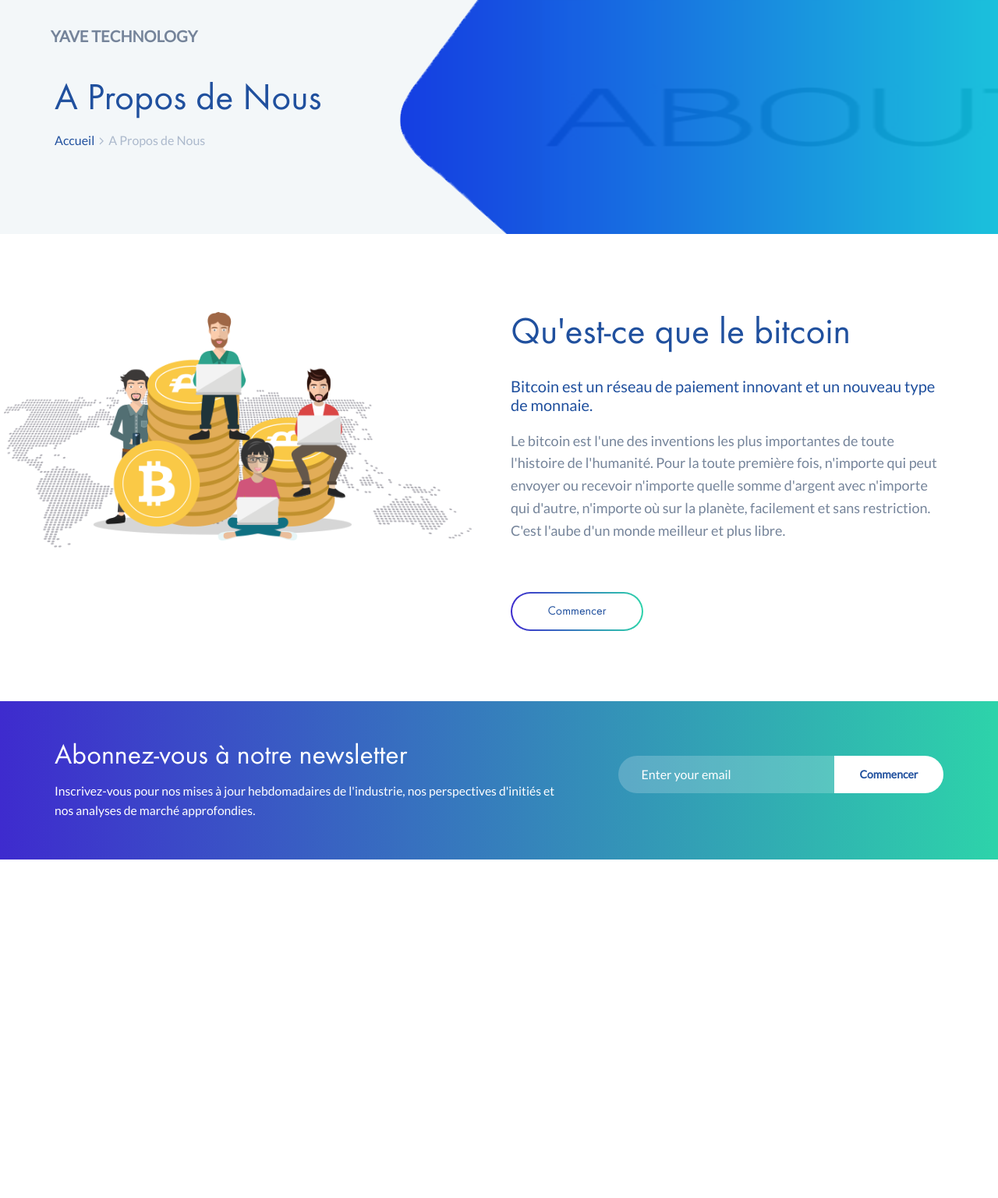
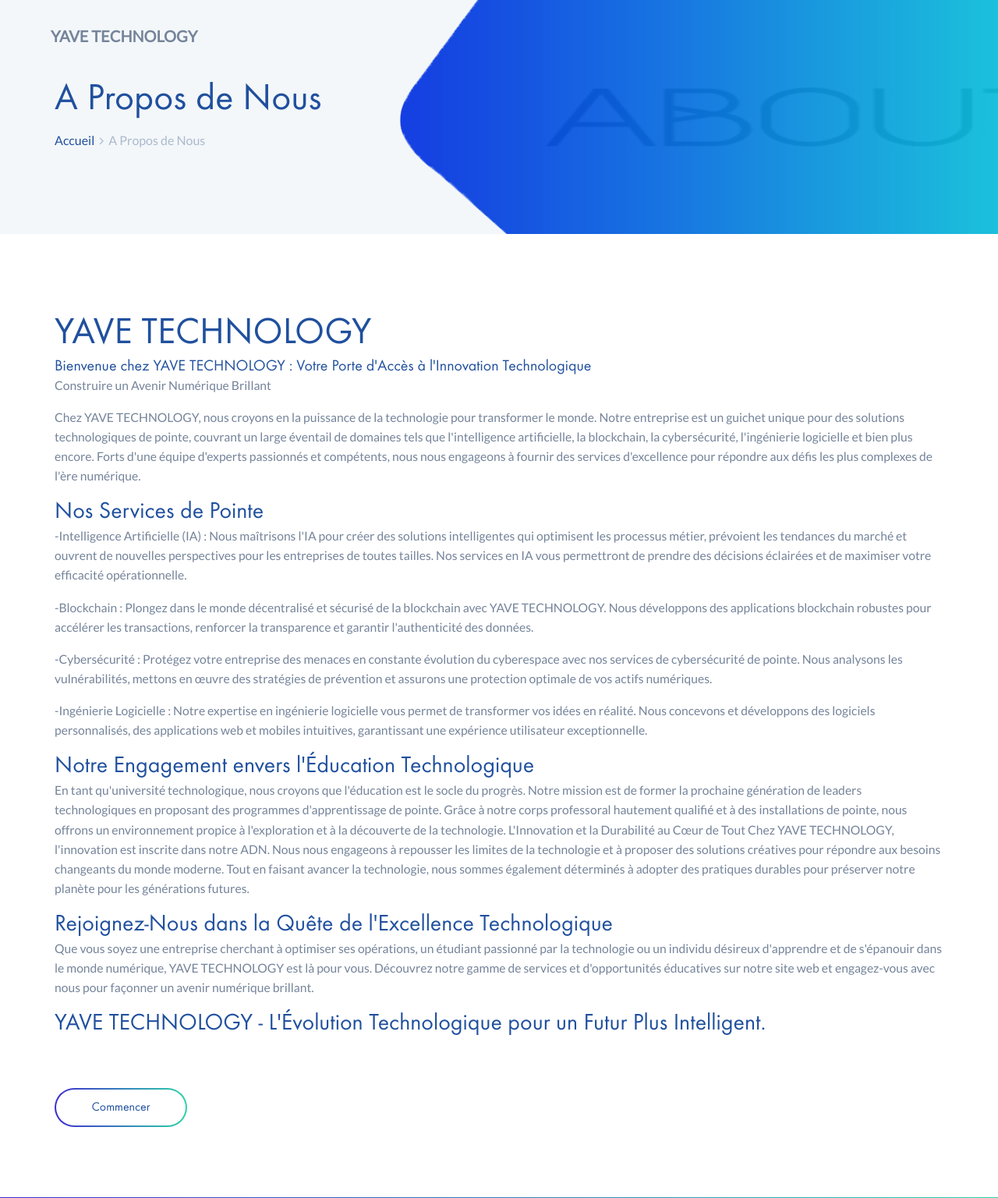
Before and after one commit to 1ne8ight/F_blockchain_website, a Flask app: page /about.html in a window 1280 px wide. Shown: the top 1536 px of the page at 78% size. Before the commit the page ends 1102 px from the top, so only its background shows below. Run offline with Flask 3, Linux system fonts and the light colour scheme; some libraries are stand-ins or nearby versions.

Commit message:
modifs pour a propos

```diff
--- a/application/templates/about.html
+++ b/application/templates/about.html
@@ -56,18 +56,71 @@
 	<!-- Section A propos-->
 	<section class="about-section spad">
 		<div class="container">
-			<div class="row">
-				<div class="col-lg-6 offset-lg-6 about-text">
-					<h2>Qu'est-ce que le bitcoin</h2>
-					<h5>Bitcoin est un réseau de paiement innovant et un nouveau type de monnaie.</h5>
-					<p>Le bitcoin est l'une des inventions les plus importantes de toute l'histoire de l'humanité. Pour la toute première fois, n'importe qui peut envoyer ou recevoir n'importe quelle somme d'argent avec n'importe qui d'autre, n'importe où sur la planète, facilement et sans restriction. C'est l'aube d'un monde meilleur et plus libre.</p>
+			<!-- <div class="row"> -->
+				<!-- <div class="col-lg-6 offset-lg-6 about-text"> -->
+					<h2>YAVE TECHNOLOGY</h2>
+					<h5>Bienvenue chez YAVE TECHNOLOGY : Votre Porte d'Accès à l'Innovation Technologique</h5>
+
+
+					<p>Construire un Avenir Numérique Brillant</p>
+
+					<p>Chez YAVE TECHNOLOGY, nous croyons en la puissance de la technologie pour transformer le monde. Notre
+						entreprise est un guichet unique pour des solutions technologiques de pointe, couvrant un large
+						éventail de domaines tels que l'intelligence artificielle, la blockchain, la cybersécurité,
+						l'ingénierie logicielle et bien plus encore. Forts d'une équipe d'experts passionnés et compétents,
+						nous nous engageons à fournir des services d'excellence pour répondre aux défis les plus complexes
+						de l'ère numérique.</p>
+
+					<h3>Nos Services de Pointe</h3>
+
+					<p>-Intelligence Artificielle (IA) : Nous maîtrisons l'IA pour créer des solutions intelligentes qui
+						optimisent les processus métier, prévoient les tendances du marché et ouvrent de nouvelles
+						perspectives pour les entreprises de toutes tailles. Nos services en IA vous permettront de prendre
+						des décisions éclairées et de maximiser votre efficacité opérationnelle.</p>
+
+					<p>-Blockchain : Plongez dans le monde décentralisé et sécurisé de la blockchain avec YAVE TECHNOLOGY.
+						Nous développons des applications blockchain robustes pour accélérer les transactions, renforcer la
+						transparence et garantir l'authenticité des données.</p>
+
+					<p>-Cybersécurité : Protégez votre entreprise des menaces en constante évolution du cyberespace avec nos
+						services de cybersécurité de pointe. Nous analysons les vulnérabilités, mettons en œuvre des
+						stratégies de prévention et assurons une protection optimale de vos actifs numériques.</p>
+
+					<p>-Ingénierie Logicielle : Notre expertise en ingénierie logicielle vous permet de transformer vos
+						idées en réalité. Nous concevons et développons des logiciels personnalisés, des applications web et
+						mobiles intuitives, garantissant une expérience utilisateur exceptionnelle.</p>
+
+					<h3>Notre Engagement envers l'Éducation Technologique</h3>
+
+					<p>En tant qu'université technologique, nous croyons que l'éducation est le socle du progrès. Notre
+						mission est de former la prochaine génération de leaders technologiques en proposant des programmes
+						d'apprentissage de pointe. Grâce à notre corps professoral hautement qualifié et à des installations
+						de pointe, nous offrons un environnement propice à l'exploration et à la découverte de la
+						technologie.
+
+						L'Innovation et la Durabilité au Cœur de Tout
+
+						Chez YAVE TECHNOLOGY, l'innovation est inscrite dans notre ADN. Nous nous engageons à repousser les
+						limites de la technologie et à proposer des solutions créatives pour répondre aux besoins changeants
+						du monde moderne. Tout en faisant avancer la technologie, nous sommes également déterminés à adopter
+						des pratiques durables pour préserver notre planète pour les générations futures.</p>
+
+					<h3>Rejoignez-Nous dans la Quête de l'Excellence Technologique</h3>
+
+					<p>Que vous soyez une entreprise cherchant à optimiser ses opérations, un étudiant passionné par la
+						technologie ou un individu désireux d'apprendre et de s'épanouir dans le monde numérique, YAVE
+						TECHNOLOGY est là pour vous. Découvrez notre gamme de services et d'opportunités éducatives sur
+						notre site web et engagez-vous avec nous pour façonner un avenir numérique brillant.</p>
+
+					<h3>YAVE TECHNOLOGY - L'Évolution Technologique pour un Futur Plus Intelligent.</h3>
+					</p>
 					<a href="" class="site-btn sb-gradients sbg-line mt-5">Commencer</a>
-				</div>
-			</div>
-			<div class="about-img">
-				<img src="../static/img/about-img.png" alt="">
-			</div>
-		</div>
+				<!-- </div> -->
+				<!-- </div>
+				<div class="about-img">
+					<img src="../static/img/about-img.png" alt="">
+				</div> -->
+			<!-- </div> -->
 	</section>
 	<!-- Fin section a propos -->
 
```
